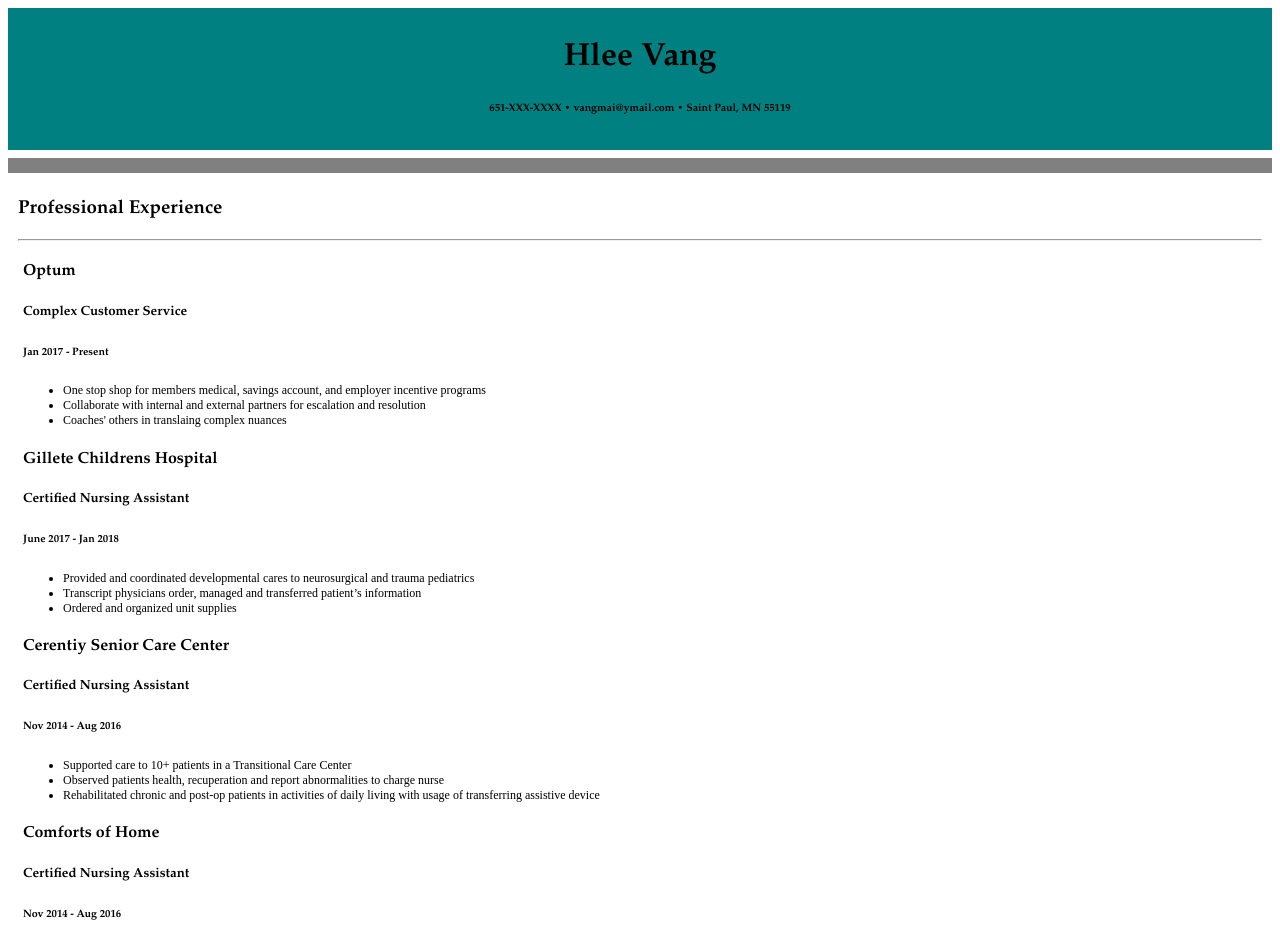
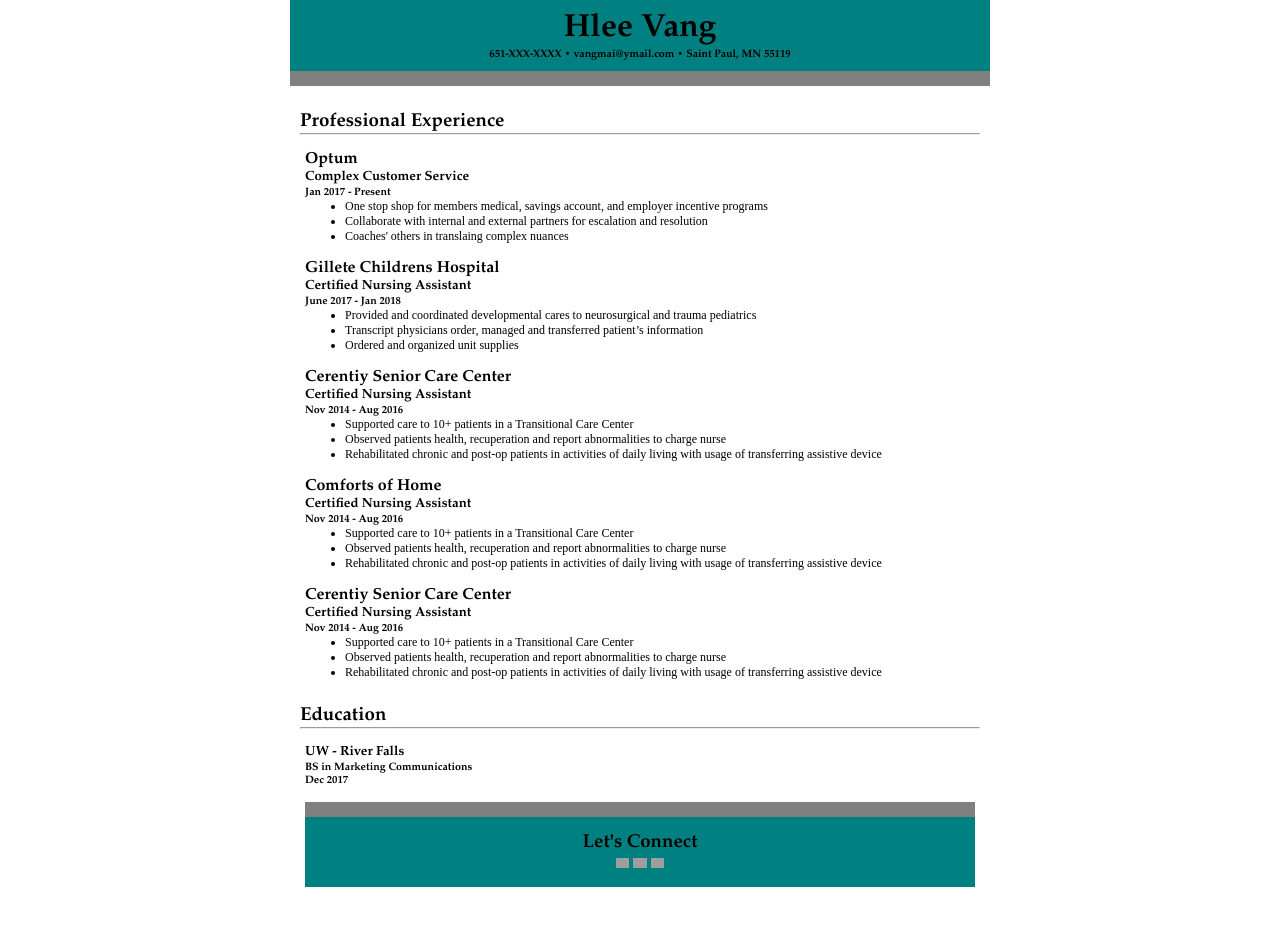
Before and after one commit to MileyLuna/mileyluna.github.io, a plain HTML site: page index.html in a window 1280 px wide. Shown: the top 943 px of the page. After the commit the page ends 902 px from the top, so only its background shows below. Drawn offline with Linux system fonts and the light colour scheme; grey boxes are pictures that could not be loaded.

Commit message:
Update style.css

```diff
--- a/style.css
+++ b/style.css
@@ -1,4 +1,7 @@
-
+* {
+  max-width: 700px;
+  margin: auto;
+}
 
 h1, h2, h3, h4, h5, h6 {
   font-family: book antiqua, Arial, Helvetica, Sans-seif;
@@ -59,5 +62,5 @@ li {
 }
 
 img {
-  width: 4%
+  width: 2%
 }
```
